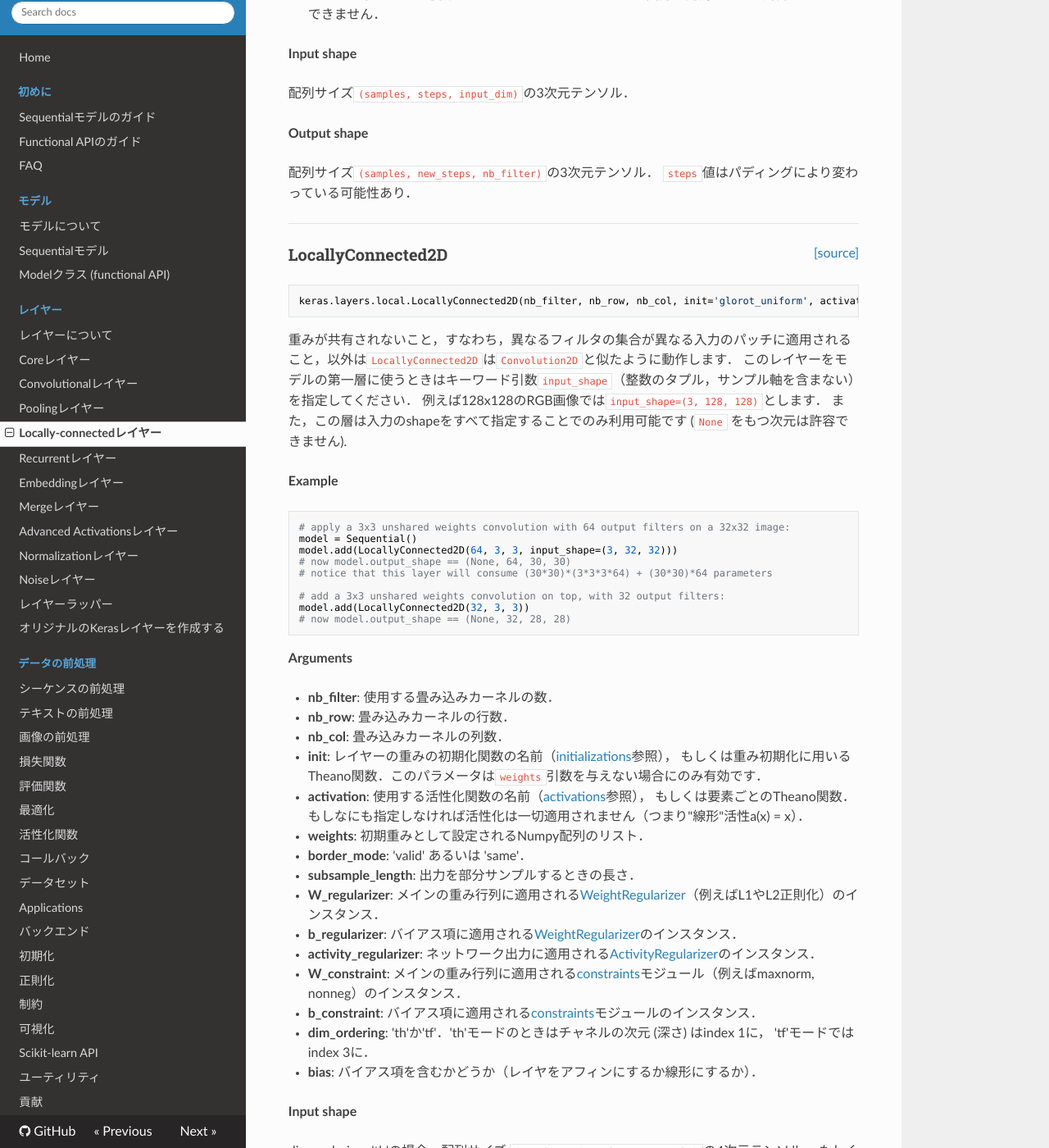
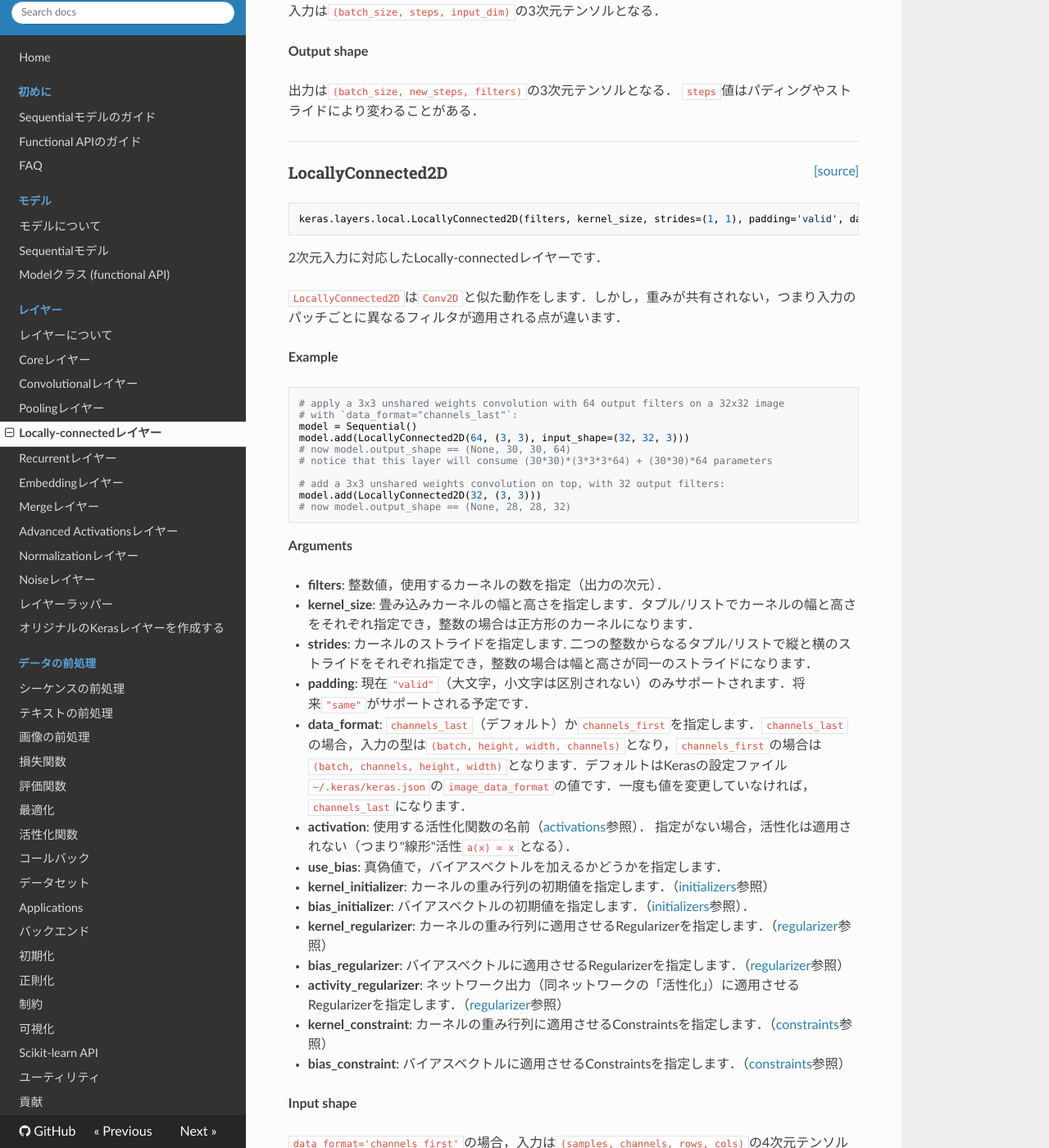
Before and after one commit to keras-team/keras-docs-ja, an MkDocs documentation site: the page built from sources/layers/local.md, in a window 1280 px wide and 1400 px high, scrolled down 1134 px. Shown: the whole window at 82% size. Built offline with MkDocs 1.6.1, drawn with Linux system fonts in a browser that asks for light colours; nearby versions of some CDN libraries; old or Windows-style settings are respelled for this version of MkDocs; some of the changed text lies outside the part shown.

Commit message:
added translations of layers/local.md (#17)

````diff
--- a/sources/layers/local.md
+++ b/sources/layers/local.md
@@ -1,14 +1,15 @@
 
-<span style="float:right;">[[source]](https://github.com/fchollet/keras/blob/master/keras/layers/local.py#L10)</span>
+<span style="float:right;">[[source]](https://github.com/fchollet/keras/blob/master/keras/layers/local.py#L15)</span>
 ### LocallyConnected1D
 
 ```python
-keras.layers.local.LocallyConnected1D(nb_filter, filter_length, init='uniform', activation='linear', weights=None, border_mode='valid', subsample_length=1, W_regularizer=None, b_regularizer=None, activity_regularizer=None, W_constraint=None, b_constraint=None, bias=True, input_dim=None, input_length=None)
+keras.layers.local.LocallyConnected1D(filters, kernel_size, strides=1, padding='valid', data_format=None, activation=None, use_bias=True, kernel_initializer='glorot_uniform', bias_initializer='zeros', kernel_regularizer=None, bias_regularizer=None, activity_regularizer=None, kernel_constraint=None, bias_constraint=None)
 ```
 
-重みが共有されないこと，すなわち，異なるフィルタの集合が異なる入力のパッチに適用されること，以外は`LocallyConnected1D`は`Convolution1D`と似たように動作します．
-このレイヤーを第一層に使う場合，キーワード引数として`input_dim` (整数値，例えば128次元ベクトル系列には128) を指定するか`input_shape` (整数のタプル，例えば10個の128次元ベクトル系列では`input_shape=(10, 128)`) を指定してください．
-また，この層は入力のshapeをすべて指定することでのみ利用可能です (`None` をもつ次元は許容できません)．
+1次元入力に対応したLocally-connectedレイヤーです．
+
+`LocallyConnected1D`は`Conv1D`と似た動作をします．しかし，重みが共有されない，つまり入力のパッチごとに異なるフィルタが適用される点が違います．
+
 
 __Example__
 
@@ -26,97 +27,86 @@ model.add(LocallyConnected1D(32, 3))
 
 __Arguments__
 
-- __nb_filter__: 出力の次元．
-- __filter_length__: それぞれのフィルターの（空間もしくは時間的な）長さ．
-- __init__: レイヤーの重みの初期化関数の名前（[initializations](../initializations.md)参照），
-  もしくは重み初期化に用いるTheano関数．このパラメータは`weights`引数を与えない場合にのみ有効です．
-- __activation__: 使用する活性化関数の名前（[activations](../activations.md)参照），
-  もしくは要素ごとのTheano関数．
-  もしなにも指定しなければ活性化は一切適用されません（つまり"線形"活性a(x) = x）．
-- __weights__: 初期重みとして設定されるNumpy配列のリスト．
-- __border_mode__: 'valid' あるいは 'same'．
-- __subsample_length__: 出力を部分サンプルするときの長さ．
-- __W_regularizer__: メインの重み行列に適用される[WeightRegularizer](../regularizers.md)（例えばL1やL2正則化）のインスタンス．
-- __b_regularizer__: バイアス項に適用される[WeightRegularizer](../regularizers.md)のインスタンス．
-- __activity_regularizer__: ネットワーク出力に適用される[ActivityRegularizer](../regularizers.md)のインスタンス．
-- __W_constraint__: メインの重み行列に適用される[constraints](../constraints.md)モジュール（例えばmaxnorm, nonneg）のインスタンス．
-- __b_constraint__: バイアス項に適用される[constraints](../constraints.md)モジュールのインスタンス．
-- __bias__: バイアス項を含むかどうか（レイヤをアフィンにするか線形にするか）．
-- __input_dim__: 入力のチャネル/次元数．
-  このレイヤーがモデルの初めのレイヤーの場合，
-  この引数もしくはキーワード引数`input_shape`を指定する必要があります．
-- __input_length__: 入力系列が一定のときのその長さ．
-  この引数は上流の`Flatten`そして`Dense`レイヤーを繋ぐときに必要となります．
-  これがないとdense出力の配列サイズを計算することができません．
+- __filters__: 整数値，使用するカーネルの数を指定（出力の次元）．
+- __kernel_size__: 整数値，または一つの整数からなるタプル/リスト．1次元畳み込みのウィンドウ長を指定します．
+- __strides__: 整数値，または一つの整数からなるタプル/リスト．畳み込みのストライド長を指定します．dilation_rate value != 1 とすると，strides value != 1を指定することはできません．
+- __padding__: 現在`"valid"`（大文字，小文字は区別されない）のみサポートされます．将来`"same"`がサポートされる予定です．
+- __activation__: 使用する活性化関数の名前（[activations](../activations.md)参照）．指定がない場合，活性化は適用されない（つまり"線形"活性`a(x) = x`となる）．
+- __use_bias__: 真偽値で，バイアスベクトルを加えるかどうかを指定します．
+- __kernel_initializer__: カーネルの重み行列の初期値を指定します．（[initializers](../initializers.md)参照）
+- __bias_initializer__: バイアスベクトルの初期値を指定します．（[initializers](../initializers.md)参照）．
+- __kernel_regularizer__: カーネルの重み行列に適用させるRegularizerを指定します．（[regularizer](../regularizers.md)参照）
+- __bias_regularizer__: バイアスベクトルに適用させるRegularizerを指定します．（[regularizer](../regularizers.md)参照）
+- __activity_regularizer__: ネットワーク出力（同ネットワークの「活性化」）に適用させるRegularizerを指定します．（[regularizer](../regularizers.md)参照）
+- __kernel_constraint__: カーネルの重み行列に適用させるConstraintsを指定します．（[constraints](../constraints.md)参照）
+- __bias_constraint__: バイアスベクトルに適用させるConstraintsを指定します．（[constraints](../constraints.md)参照）
+
 
 __Input shape__
 
-配列サイズ`(samples, steps, input_dim)`の3次元テンソル．
+入力は`(batch_size, steps, input_dim)`の3次元テンソルとなる．
 
 __Output shape__
 
-配列サイズ`(samples, new_steps, nb_filter)`の3次元テンソル．
-`steps`値はパディングにより変わっている可能性あり．
+出力は`(batch_size, new_steps, filters)`の3次元テンソルとなる．
+`steps`値はパディングやストライドにより変わることがある．
 
 ----
-<span style="float:right;">[[source]](https://github.com/fchollet/keras/blob/master/keras/layers/local.py#L188)</span>
+<span style="float:right;">[[source]](https://github.com/fchollet/keras/blob/master/keras/layers/local.py#L190)</span>
 ### LocallyConnected2D
 
 ```python
-keras.layers.local.LocallyConnected2D(nb_filter, nb_row, nb_col, init='glorot_uniform', activation='linear', weights=None, border_mode='valid', subsample=(1, 1), dim_ordering='default', W_regularizer=None, b_regularizer=None, activity_regularizer=None, W_constraint=None, b_constraint=None, bias=True)
+keras.layers.local.LocallyConnected2D(filters, kernel_size, strides=(1, 1), padding='valid', data_format=None, activation=None, use_bias=True, kernel_initializer='glorot_uniform', bias_initializer='zeros', kernel_regularizer=None, bias_regularizer=None, activity_regularizer=None, kernel_constraint=None, bias_constraint=None)
 ```
 
-重みが共有されないこと，すなわち，異なるフィルタの集合が異なる入力のパッチに適用されること，以外は`LocallyConnected2D`は`Convolution2D`と似たように動作します．
-このレイヤーをモデルの第一層に使うときはキーワード引数`input_shape`（整数のタプル，サンプル軸を含まない）を指定してください．
-例えば128x128のRGB画像では`input_shape=(3, 128, 128)`とします．
-また，この層は入力のshapeをすべて指定することでのみ利用可能です (`None` をもつ次元は許容できません).
+2次元入力に対応したLocally-connectedレイヤーです．
+
+`LocallyConnected2D`は`Conv2D`と似た動作をします．しかし，重みが共有されない，つまり入力のパッチごとに異なるフィルタが適用される点が違います．
+
 
 __Example__
 
 
 ```python
-# apply a 3x3 unshared weights convolution with 64 output filters on a 32x32 image:
+# apply a 3x3 unshared weights convolution with 64 output filters on a 32x32 image
+# with `data_format="channels_last"`:
 model = Sequential()
-model.add(LocallyConnected2D(64, 3, 3, input_shape=(3, 32, 32)))
-# now model.output_shape == (None, 64, 30, 30)
+model.add(LocallyConnected2D(64, (3, 3), input_shape=(32, 32, 3)))
+# now model.output_shape == (None, 30, 30, 64)
 # notice that this layer will consume (30*30)*(3*3*3*64) + (30*30)*64 parameters
 
 # add a 3x3 unshared weights convolution on top, with 32 output filters:
-model.add(LocallyConnected2D(32, 3, 3))
-# now model.output_shape == (None, 32, 28, 28)
+model.add(LocallyConnected2D(32, (3, 3)))
+# now model.output_shape == (None, 28, 28, 32)
 ```
 
 __Arguments__
 
-- __nb_filter__: 使用する畳み込みカーネルの数．
-- __nb_row__: 畳み込みカーネルの行数．
-- __nb_col__: 畳み込みカーネルの列数．
-- __init__: レイヤーの重みの初期化関数の名前（[initializations](../initializations.md)参照），
-  もしくは重み初期化に用いるTheano関数．このパラメータは`weights`引数を与えない場合にのみ有効です．
-- __activation__: 使用する活性化関数の名前（[activations](../activations.md)参照），
-  もしくは要素ごとのTheano関数．
-  もしなにも指定しなければ活性化は一切適用されません（つまり"線形"活性a(x) = x）．
-- __weights__: 初期重みとして設定されるNumpy配列のリスト．
-- __border_mode__: 'valid' あるいは 'same'．
-- __subsample_length__: 出力を部分サンプルするときの長さ．
-- __W_regularizer__: メインの重み行列に適用される[WeightRegularizer](../regularizers.md)（例えばL1やL2正則化）のインスタンス．
-- __b_regularizer__: バイアス項に適用される[WeightRegularizer](../regularizers.md)のインスタンス．
-- __activity_regularizer__: ネットワーク出力に適用される[ActivityRegularizer](../regularizers.md)のインスタンス．
-- __W_constraint__: メインの重み行列に適用される[constraints](../constraints.md)モジュール（例えばmaxnorm, nonneg）のインスタンス．
-- __b_constraint__: バイアス項に適用される[constraints](../constraints.md)モジュールのインスタンス．
-- __dim_ordering__: 'th'か'tf'．'th'モードのときはチャネルの次元 (深さ) はindex 1に， 'tf'モードではindex 3に．
-- __bias__: バイアス項を含むかどうか（レイヤをアフィンにするか線形にするか）．
+
+- __filters__: 整数値，使用するカーネルの数を指定（出力の次元）．
+- __kernel_size__: 畳み込みカーネルの幅と高さを指定します．タプル/リストでカーネルの幅と高さをそれぞれ指定でき，整数の場合は正方形のカーネルになります．
+- __strides__: カーネルのストライドを指定します. 二つの整数からなるタプル/リストで縦と横のストライドをそれぞれ指定でき，整数の場合は幅と高さが同一のストライドになります．
+- __padding__: 現在`"valid"`（大文字，小文字は区別されない）のみサポートされます．将来`"same"`がサポートされる予定です．
+- __data_format__: `channels_last`（デフォルト）か`channels_first`を指定します．`channels_last`の場合，入力の型は`(batch, height, width, channels)`となり，`channels_first`の場合は`(batch, channels, height, width)`となります．デフォルトはKerasの設定ファイル`~/.keras/keras.json`の`image_data_format`の値です．一度も値を変更していなければ，`channels_last`になります．
+- __activation__: 使用する活性化関数の名前（[activations](../activations.md)参照）．
+  指定がない場合，活性化は適用されない（つまり"線形"活性`a(x) = x`となる）．
+- __use_bias__: 真偽値で，バイアスベクトルを加えるかどうかを指定します．
+- __kernel_initializer__: カーネルの重み行列の初期値を指定します．（[initializers](../initializers.md)参照）
+- __bias_initializer__: バイアスベクトルの初期値を指定します．（[initializers](../initializers.md)参照）．
+- __kernel_regularizer__: カーネルの重み行列に適用させるRegularizerを指定します．（[regularizer](../regularizers.md)参照）
+- __bias_regularizer__: バイアスベクトルに適用させるRegularizerを指定します．（[regularizer](../regularizers.md)参照）
+- __activity_regularizer__: ネットワーク出力（同ネットワークの「活性化」）に適用させるRegularizerを指定します．（[regularizer](../regularizers.md)参照）
+- __kernel_constraint__: カーネルの重み行列に適用させるConstraintsを指定します．（[constraints](../constraints.md)参照）
+- __bias_constraint__: バイアスベクトルに適用させるConstraintsを指定します．（[constraints](../constraints.md)参照）
+
 
 __Input shape__
 
-dim_ordering='th'の場合，配列サイズ
-`(samples, channels, rows, cols)`の4次元テンソル．
-もしくはdim_ordering='tf'の場合，配列サイズ
-`(samples, rows, cols, channels)`の4次元テンソル
+`data_format='channels_first'`の場合，入力は`(samples, channels, rows, cols)`の4次元テンソルとなる．
+`data_format='channels_last'`の場合，入力は`(samples, rows, cols, channels)`の4次元テンソルとなる．
 
 __Output shape__
 
-dim_ordering='th'の場合，配列サイズ`(samples, nb_filter, new_rows, new_cols)`の4次元テンソル，
-あるいは
-dim_ordering='tf'の場合，配列サイズ`(samples, new_rows, new_cols, nb_filter)`の4次元テンソル
-`rows`と`cols`値はパディングにより変わっている可能性あり．
+`data_format='channels_first'`の場合，出力は`(samples, filters, new_rows, new_cols)`の4次元テンソルとなる．
+`data_format='channels_last'`の場合，出力は`(samples, new_rows, new_cols, filters)`の4次元テンソルとなる．
+`rows`と`cols`値はパディングにより変わることがある．
````
